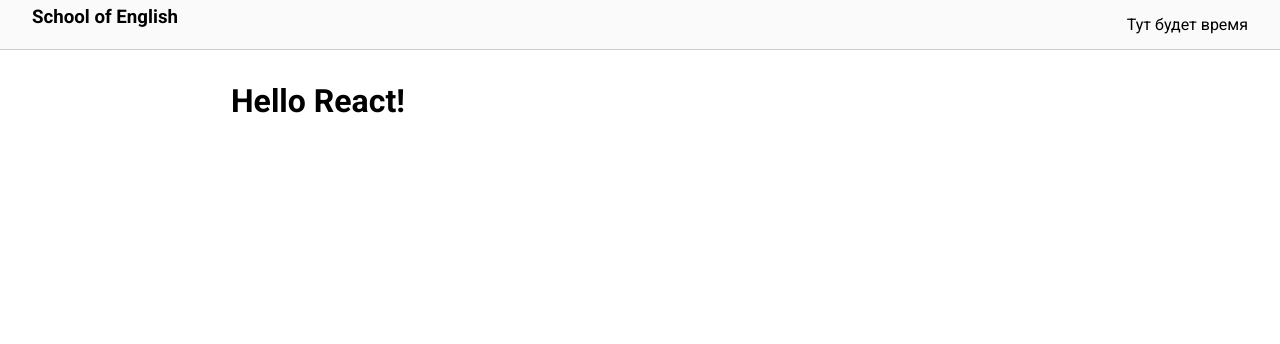
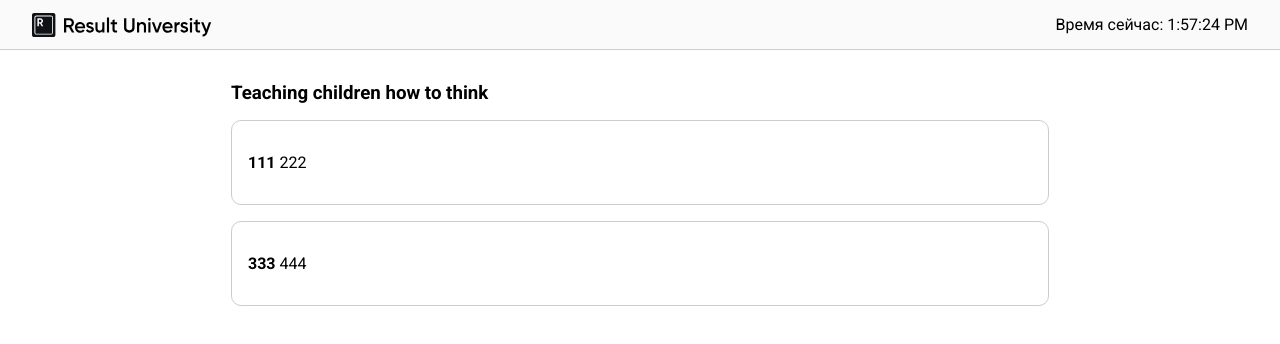
Before and after one commit to MaRiiaVoit/react_school_app, a React (Vite) app: page / in a window 1280 px wide. Shown: the top 344 px of the page. Built offline with nearby package versions, Linux system fonts and the light colour scheme.

Commit message:
Dynamic content added

```diff
--- a/src/App.jsx
+++ b/src/App.jsx
@@ -1,11 +1,14 @@
-function Header() {
+import Header from "./components/Header";
+import { ways } from './data';
+
+function WayToTeach(props) {
   return (
-    <header>
-      <h3>School of English</h3>
-
-      <span>Тут будет время</span>
-    </header>
-  );
+    <li>
+      <p>
+        <strong>{props.title}</strong> {props.description}
+      </p>
+    </li>
+  )
 }
 
 export default function App() {
@@ -13,7 +16,13 @@ export default function App() {
     <div>
       <Header />
       <main>
-        <h1>Hello React! </h1>
+        <section>
+          <h3>Teaching children how to think</h3>
+          <ul>
+            <WayToTeach title="111" description="222" />
+            <WayToTeach title="333" description="444" />
+          </ul>
+        </section>
       </main>
     </div>
   );
--- /dev/null
+++ b/src/components/Header.jsx
@@ -0,0 +1,14 @@
+import logo from '/logo-name.svg'
+
+export default function Header() {
+    const now = new Date()
+
+    return (
+        <header>
+            <img src={logo} alt={'Result'} />
+            {/* <h3>School of English</h3> */}
+
+            <span>Время сейчас: {now.toLocaleTimeString()}</span>
+        </header>
+    );
+}
```
